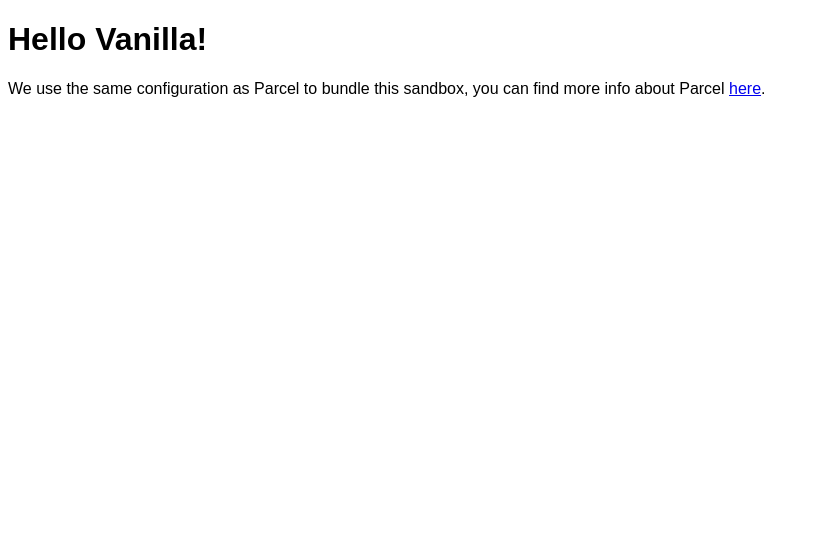
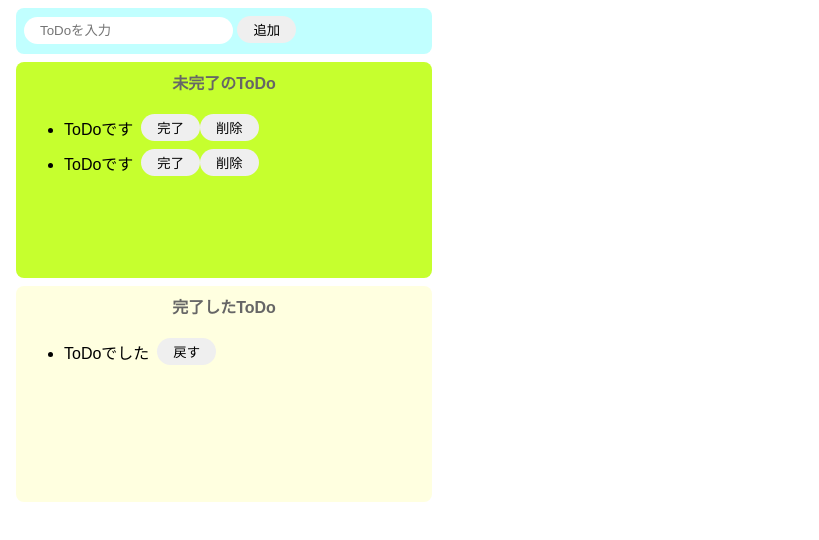
Before and after one commit to hashi17/ToDoVanilla, a website built with Parcel: page index.html in a window 1280 px wide. Shown: the whole page, without its empty margins (0-819 px from the left). Built offline with nearby package versions, Linux system fonts and the light colour scheme.

Commit message:
レイアウトとボタン表示実装

```diff
--- a/index.html
+++ b/index.html
@@ -1,16 +1,47 @@
 <!DOCTYPE html>
 <html>
+  <head>
+    <title>TodoValilla</title>
+    <meta charset="UTF-8" />
+  </head>
 
-<head>
-	<title>Parcel Sandbox</title>
-	<meta charset="UTF-8" />
-</head>
+  <body>
+    <div class="input-area">
+      <input id="add-text" placeholder="ToDoを入力" />
+      <button id="add-button">追加</button>
+    </div>
+    <div class="incomlete-area">
+      <p class="title">未完了のToDo</p>
+      <ul id="incomplete-list">
+        <li>
+          <div class="list-row">
+            <p class="todo-txt">ToDoです</p>
+            <button>完了</button>
+            <button>削除</button>
+          </div>
+        </li>
+        <li>
+          <div class="list-row">
+            <p class="todo-txt">ToDoです</p>
+            <button>完了</button>
+            <button>削除</button>
+          </div>
+        </li>
+      </ul>
+    </div>
+    <div class="complete-area">
+      <p class="title">完了したToDo</p>
+      <ul>
+        <li>
+          <div class="list-row">
+            <p class="todo-txt">ToDoでした</p>
+            <button>戻す</button>
+          </div>
+        </li>
+      </ul>
+    </div>
+    <div></div>
 
-<body>
-	<div id="app"></div>
-
-	<script src="src/index.js">
-	</script>
-</body>
-
+    <script src="src/index.js"></script>
+  </body>
 </html>
--- a/src/index.js
+++ b/src/index.js
@@ -1,10 +1,53 @@
 import "./styles.css";
 
-document.getElementById("app").innerHTML = `
-<h1>Hello Vanilla!</h1>
-<div>
-  We use the same configuration as Parcel to bundle this sandbox, you can find more
-  info about Parcel
-  <a href="https://parceljs.org" target="_blank" rel="noopener noreferrer">here</a>.
-</div>
-`;
+const onClickAdd = () => {
+  // テキストボックスの値を取得して初期化する
+  const inputText = document.getElementById("add-text").value;
+  console.log(inputText);
+  document.getElementById("add-text").value = "";
+
+  // liタグ生成
+  const li = document.createElement("li");
+
+  // divタグ生成
+  const div = document.createElement("div");
+  div.className = "list-row";
+
+  // pタグ生成
+  const p = document.createElement("p");
+  p.className = "todo-txt";
+  p.innerText = inputText;
+
+  // button(完了)タグ生成
+  const completeButton = document.createElement("button");
+  completeButton.innerText = "完了";
+  completeButton.addEventListener("click", () => {
+    console.log("完了");
+  });
+
+  // button(削除)タグ生成
+  const deleteButton = document.createElement("button");
+  deleteButton.innerText = "削除";
+  deleteButton.addEventListener("click", () => {
+    console.log("削除");
+  });
+
+  // liタグの下にdivタグを入れる
+  div.appendChild(p);
+  div.appendChild(completeButton);
+  div.appendChild(deleteButton);
+  li.appendChild(div);
+
+  console.log(li);
+  console.log(div);
+  console.log(p);
+  console.log(completeButton);
+  console.log(deleteButton);
+
+  // 未完了のリストに追加
+  document.getElementById("incomplete-list").appendChild(li);
+};
+
+document
+  .getElementById("add-button")
+  .addEventListener("click", () => onClickAdd());
--- a/src/styles.css
+++ b/src/styles.css
@@ -1,3 +1,65 @@
 body {
   font-family: sans-serif;
 }
+
+input {
+  border-radius: 16px;
+  border: none;
+  padding: 6px 16px;
+  outline: none;
+}
+
+button {
+  border-radius: 16px;
+  border: none;
+  padding: 4px 16px;
+}
+button:hover {
+  background-color: #ff7fff;
+  color: #fff;
+  cursor: pointer;
+}
+
+.input-area {
+  background-color: #c1ffff;
+  width: 400px;
+  height: 30px;
+  padding: 8px;
+  margin: 8px;
+  border-radius: 8px;
+}
+
+.incomlete-area {
+  background-color: #c6ff2e;
+  width: 400px;
+  min-height: 200px;
+  padding: 8px;
+  margin: 8px;
+  border-radius: 8px;
+}
+
+.complete-area {
+  background-color: #ffffe0;
+  width: 400px;
+  min-height: 200px;
+  padding: 8px;
+  margin: 8px;
+  border-radius: 8px;
+}
+
+.title {
+  text-align: center;
+  margin-top: 0;
+  font-weight: bold;
+  color: #666;
+}
+
+.list-row {
+  display: flex;
+  align-items: center;
+  height: 35px;
+}
+
+.todo-txt {
+  margin-right: 8px;
+}
```
